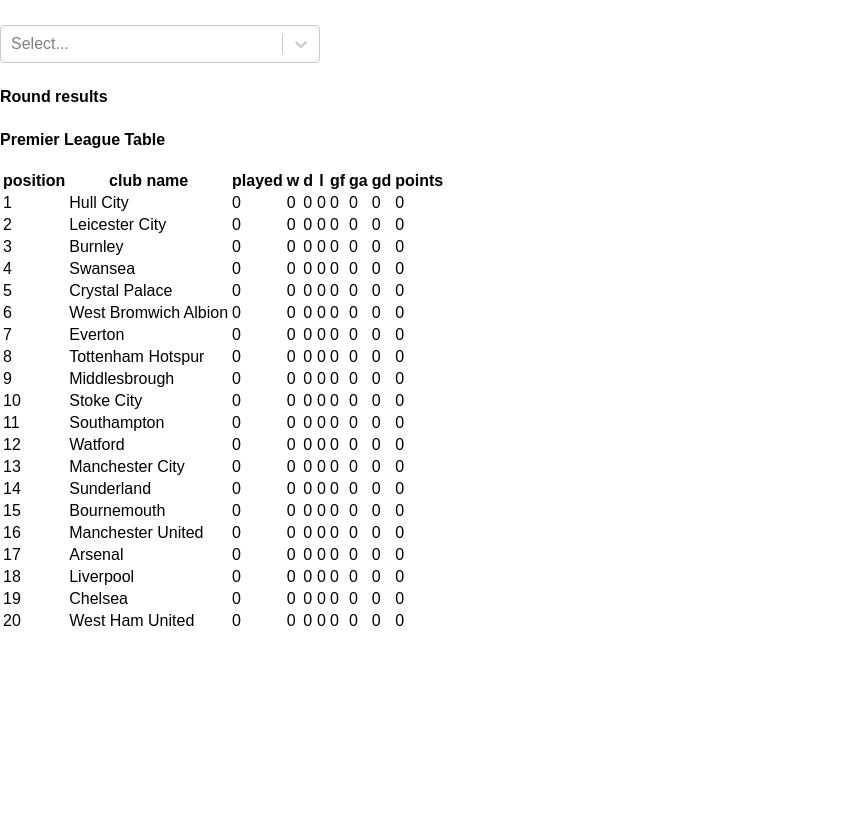
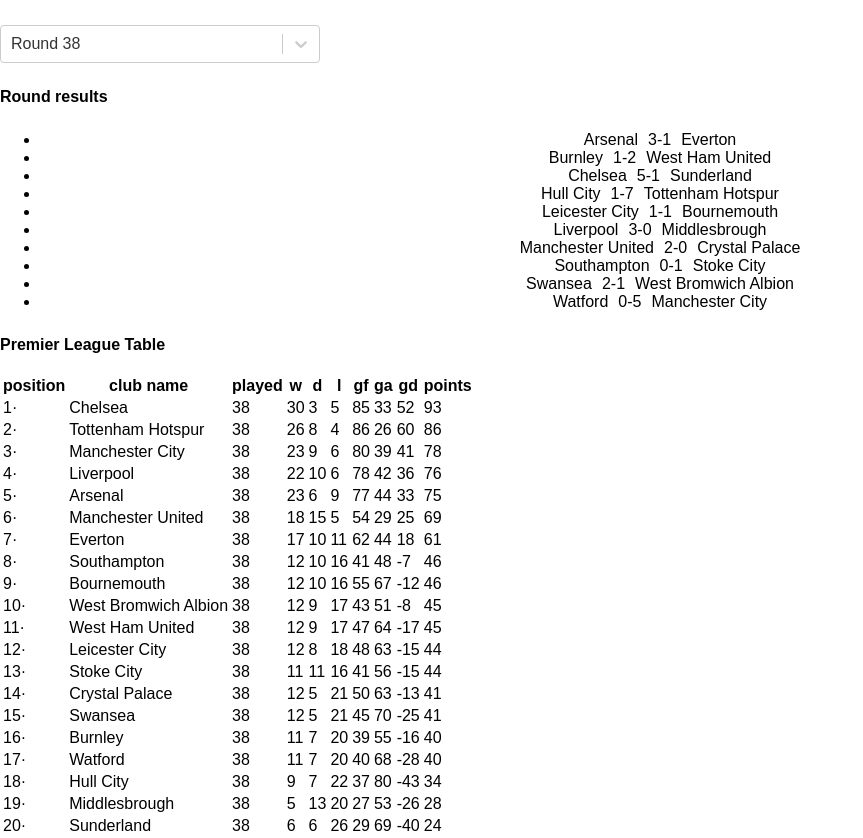
Before and after one commit to machy44/premiership-results, a React (Create React App) app: page / in a window 1280 px wide. Shown: the whole page, without its empty margins (0-863 px from the left). Before the commit the page ends 800 px from the top, so only its background shows below. Built offline with nearby package versions, Linux system fonts and the light colour scheme; data requests are answered from the project's data file; the HTML template or start-up script is replaced by a standard one.

Commit message:
Select component default value in RoundDropdown component

```diff
--- a/src/App.tsx
+++ b/src/App.tsx
@@ -22,15 +22,15 @@
   constructor(props: any) {
     super(props);
     this.state = {
-      lastRound: false,
+      defaultRound: false,
     };
   }
 
-  public componentDidMount () {
-    this.setState({
-      lastRound: true,
-    })
-  }
+  // public componentDidMount () {
+  //   this.setState({
+  //     defaultRound: true,
+  //   })
+  // }
   // tslint:disable-next-line:member-ordering
   // public static getDerivedStateFromProps(nextProps: any, prevState: any) {
   //   if(!prevState.lastRound) {
@@ -42,7 +42,7 @@
 
 
   public render() {
-    // const { selectedRound } = this.state;
+    const { defaultRound } = this.state;
     // const { rounds, selectedRound } = this.props;
     return (
       <Grid>
@@ -52,7 +52,7 @@
               // handleChange = {this.handleChange}
               // selectedRound = {selectedRound}
               // rounds = {rounds}
-              // lastRound
+              defaultRound = {defaultRound}
             />
             <ResultsList>
               Round results
--- a/src/components/RankTable.tsx
+++ b/src/components/RankTable.tsx
@@ -17,6 +17,7 @@
   'ga': 0,
   'gd': 0,
   'points': 0,
+  // 'form'
 };
 
 // interface ITableHeader {
@@ -40,7 +41,7 @@
         tableData.map((element: any, index: any) => {
           const dataRow: any = Object.keys(element).map((key) => {
             if(key === 'position') {
-              return <td key={key}>{index + 1}</td>
+              return <td key={key}><span>{index + 1}&#183;</span></td>
             }
             return <td key={key}>{element[key]}</td>;
           })
@@ -160,7 +161,6 @@
  // compare two arrays and give them values which u want
 
 const defineClubStatProps = (data: any, clubs: any) => {
-  debugger;
   data.map((roundObject: any) => {
     roundObject.matches.map((element: any) => {
       console.log('element', element)
--- a/src/components/RoundDropdown.tsx
+++ b/src/components/RoundDropdown.tsx
@@ -5,6 +5,7 @@
 import './RoundDropdown.css';
 // tslint:disable-next-line:ordered-imports
 import { selectRound } from "../actions/roundActions";
+// tslint:disable:no-console
 
 export interface IRounds {
   value: string,
@@ -13,19 +14,44 @@
 }
 
 class RoundDropdown extends React.Component<any, any> {
+  constructor(props: any) {
+    super(props);
+    this.state={
+      defaultValue: true,// only for setup default value of Select component
+      selectedState: '', // need for rerender Select component cause I had a problem with updating select input
+    }
+    // tslint:disable-next-line:no-unused-expression
+  }
+
+  public componentDidUpdate() {
+    const { rounds } = this.props;
+    const { defaultValue } = this.state;
+    // i needed this part of code cause Select Component didnt't set defaultValue if selected is not in the RoundDropdown component state
+    // cause of some reason Select component didn't rerender if selected Value is only put in redux store. I don't know why
+    if (rounds && defaultValue) {
+      this.handleChange(rounds[rounds.length -1])
+      this.setState({
+        defaultValue: false,
+        selectedState: rounds[rounds.length -1] ,
+      })
+    }
+  }
 
   public handleChange = (selectedRound: any) => {
-    // this.setState({ selectedRound });
+    // i needed this part of code cause Select Component didnt't set defaultValue if selected is not in the RoundDropdown component state
+    // cause of some reason Select component didn't rerender if selected Value is only put in redux store. I don't know why
+    this.setState({ selectedState: selectedRound });
     this.props.selectRound(selectedRound);
   }
   public render() {
-    const { rounds, selectedRound } = this.props;
+    const { rounds } = this.props;
+    const {selectedState} = this.state
     return (
       <Row className="button-group-wrapper">
         <Select
           className="select-round-field"
           isSearchable={true}
-          value={selectedRound}
+          value={selectedState}
           onChange={this.handleChange}
           options={rounds}
         />
```
